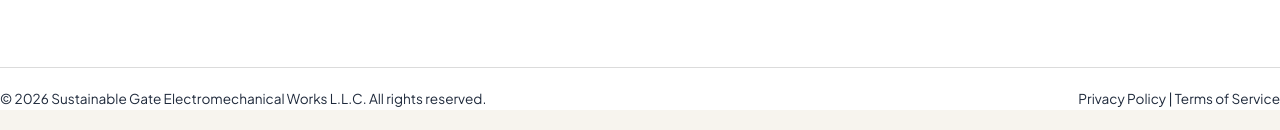
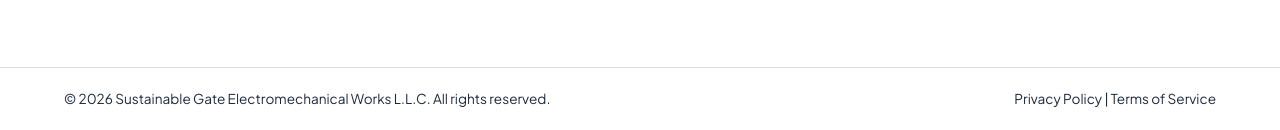
Before and after one commit to mohamedaslam58/sustainablegate, a plain HTML site: page index.html in a window 1280 px wide. Shown: the part 3376-3506 px from the top of the page. Drawn offline with Linux system fonts and the light colour scheme.

Commit message:
review update - footer

```diff
--- a/style.css
+++ b/style.css
@@ -627,7 +627,7 @@ footer {
 .footer-bottom {
   max-width: 1400px;
   margin: 0 auto;
-  padding-top: 20px;
+  padding: 20px 5%;
   border-top: 1px solid #dbdbdb;
   display: flex;
   justify-content: space-between;
```
